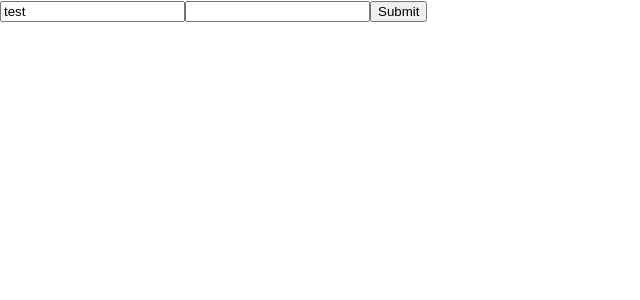
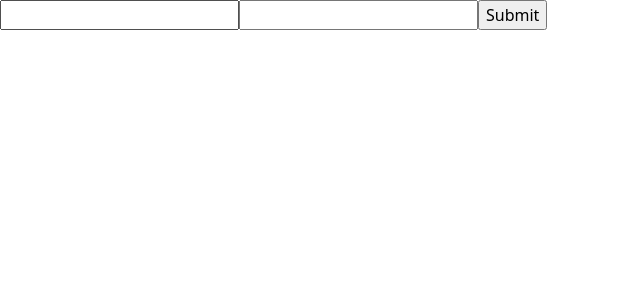
Before and after one commit to zahmis/next-login, a Next.js app: page / in a window 1280 px wide. Shown: the top 300 px of the page, without its empty margins (0-640 px from the left). Built offline with nearby package versions, Linux system fonts and the light colour scheme.

Commit message:
add bootstrap

```diff
--- a/package.json
+++ b/package.json
@@ -9,6 +9,7 @@
     "lint": "next lint"
   },
   "dependencies": {
+    "bootstrap": "^5.0.0-beta3",
     "next": "11.1.0",
     "react": "17.0.2",
     "react-dom": "17.0.2",
--- a/pages/_app.js
+++ b/pages/_app.js
@@ -1,4 +1,5 @@
 import '../styles/globals.css'
+import 'bootstrap/dist/css/bootstrap.min.css'
 
 function MyApp({ Component, pageProps }) {
   return <Component {...pageProps} />
--- a/pages/index.js
+++ b/pages/index.jsx
@@ -6,7 +6,7 @@ export default function Home() {
   const onSubmit = data => {
     console.log(data)
     const xhr = new XMLHttpRequest();
-    xhr.open("GET", "https://reqres.in/api/products/3", true);
+    xhr.open("GET", "https://reqres.in/api/users?page=2", true);
     xhr.onload = function(){
         console.log(xhr.responseText);
     };
@@ -16,11 +16,11 @@ export default function Home() {
   return (
     <>
     <form onSubmit={handleSubmit(onSubmit)}>
-      <input defaultValue="test" {...register("example")} />
 
-      <input {...register("exampleRequired", { required: true })} />
+      <input {...register("email", {required:true})} />
+      <input {...register("password", { required: true })} />
+
       {errors.exampleRequired && <span>This field is required</span>}
-
       <input type="submit" />
     </form>
 
```
Also changed, not shown: 1 other file (tests, documents, lock files or other folders).
